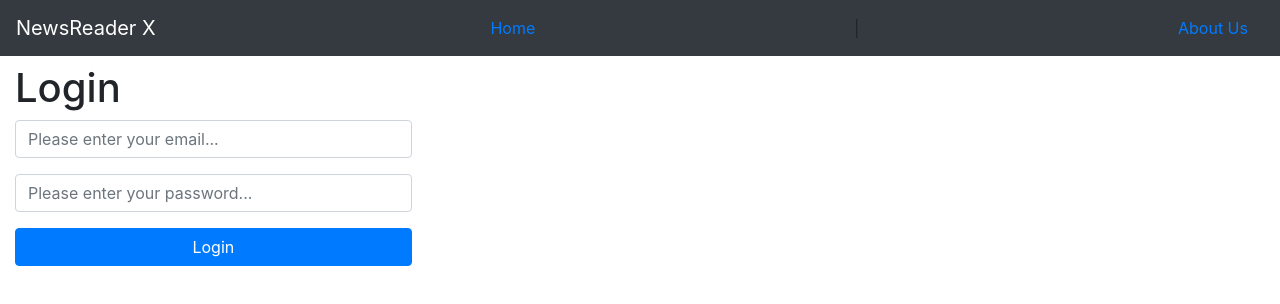
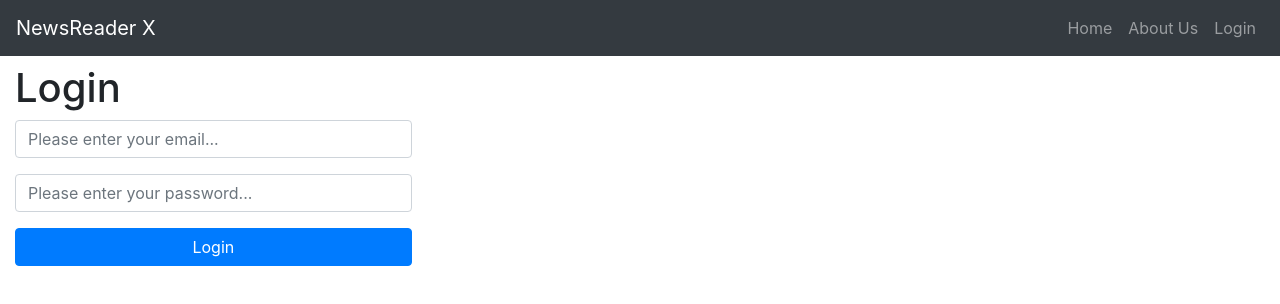
Before and after one commit to phagg/react-newsreaderx, a React (Create React App) app: page /login in a window 1280 px wide. Shown: the top 304 px of the page. Built offline with nearby package versions, Linux system fonts and the light colour scheme.

Commit message:
Add reactstrap

```diff
--- a/package.json
+++ b/package.json
@@ -9,7 +9,8 @@
     "react-dom": "^16.5.2",
     "react-router-dom": "^4.3.1",
     "react-scripts": "2.0.4",
-    "react-timeago": "^4.1.9"
+    "react-timeago": "^4.1.9",
+    "reactstrap": "^6.5.0"
   },
   "scripts": {
     "start": "react-scripts start",
--- a/src/shared/components/TopNavigation.js
+++ b/src/shared/components/TopNavigation.js
@@ -1,18 +1,52 @@
 import React from "react";
+
+import {
+  Collapse,
+  Navbar,
+  NavbarToggler,
+  NavbarBrand,
+  Nav,
+  NavItem,
+  NavLink,
+  UncontrolledDropdown,
+  DropdownToggle,
+  DropdownMenu,
+  DropdownItem
+} from "reactstrap";
 
 import { Link } from "react-router-dom";
 
-export default () => (
-  <nav className="navbar navbar-dark bg-dark">
-    <a className="navbar-brand" href="#">
-      NewsReader X
-    </a>
-    <Link className="nav-link" to="/">
-      Home
-    </Link>
-    |
-    <Link className="nav-link" to="/aboutus">
-      About Us
-    </Link>
-  </nav>
-);
+export default class TopNavigation extends React.Component {
+  constructor(props) {
+    super(props);
+
+    this.toggle = this.toggle.bind(this);
+    this.state = { isOpen: false };
+  }
+  toggle() {
+    this.setState({ isOpen: !this.state.isOpen });
+  }
+  render() {
+    return (
+      <div>
+        <Navbar color="dark" dark expand="md">
+          <NavbarBrand href="/">NewsReader X</NavbarBrand>
+          <NavbarToggler onClick={this.toggle} />
+          <Collapse isOpen={this.state.isOpen} navbar>
+            <Nav className="ml-auto" navbar>
+              <NavItem>
+                <NavLink href="/">Home</NavLink>
+              </NavItem>
+              <NavItem>
+                <NavLink href="/aboutus">About Us</NavLink>
+              </NavItem>
+              <NavItem>
+                <NavLink href="/login">Login</NavLink>
+              </NavItem>
+            </Nav>
+          </Collapse>
+        </Navbar>
+      </div>
+    );
+  }
+}
```
Also changed, not shown: 1 other file (tests, documents, lock files or other folders).
